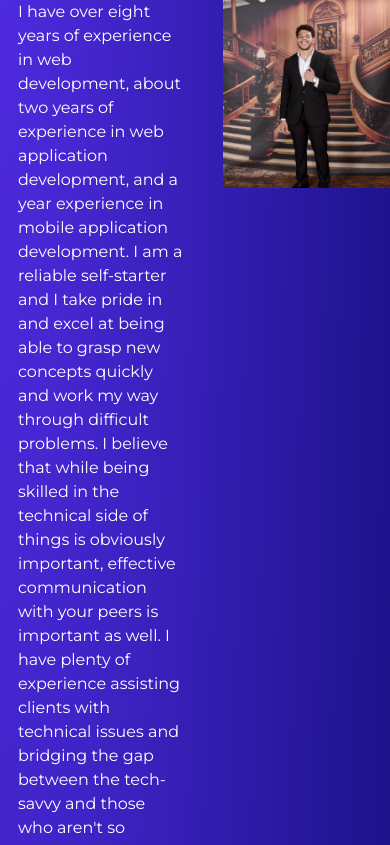
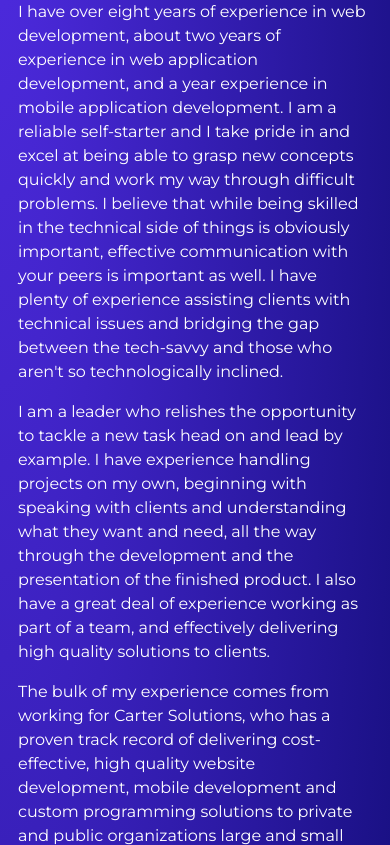
Before and after one commit to AndreCarter-CS/portfolio, a Gatsby site: page /about in a window 390 px wide. Shown: the part 184-1029 px from the top of the page. Built offline with nearby package versions, Linux system fonts and the light colour scheme; Gatsby itself is replaced by a stand-in of ours.

Commit message:
added media query styling for mobile

```diff
--- a/src/pages/about.js
+++ b/src/pages/about.js
@@ -2,14 +2,15 @@ import * as React from "react";
 
 import Layout from "../components/layout";
 import Seo from "../components/seo";
-import * as styles from "../styles/global.module.css";
+import * as global from "../styles/global.module.css";
+import * as styles from "../styles/about.module.css";
 import { StaticImage } from "gatsby-plugin-image";
 
 const About = () => (
   <Layout>
     <h1>About Me</h1>
-      <div className={styles.flexContainer}>
-        <div style={{ flex: 3 }}>
+      <div className={global.flexContainer}>
+        <div className={styles.main}>
           <p>I have over eight years of experience in web development, about two years of experience in web application development, and a year experience in mobile application development. I am a reliable self-starter and I take pride in and excel at being able to grasp new concepts quickly and work my way through difficult problems. I believe that while being skilled in the technical side of things is obviously important, effective communication with your peers is important as well. I have plenty of experience assisting clients with technical issues and bridging the gap between the tech-savvy and those who aren't so technologically inclined.</p>
           <p>I am a leader who relishes the opportunity to tackle a new task head on and lead by example. I have experience handling projects on my own, beginning with speaking with clients and understanding what they want and need, all the way through the development and the presentation of the finished product. I also have a great deal of experience working as part of a team, and effectively delivering high quality solutions to clients.</p>
           <p>The bulk of my experience comes from working for Carter Solutions, who has a proven track record of delivering cost-effective, high quality website development, mobile development and custom programming solutions to private and public organizations large and small since 1995. I also have experience on the freelance side of things, and have independently designed (using Adobe Photoshop) and developed websites for several businesses and organizations using a number of Content Management Systems.</p>
@@ -17,7 +18,7 @@ const About = () => (
           <p>My most recent experience comes from my time as a Software Engineer at OnSolve where I contributed to the development and maintenance of three separate iOS and Android applications built using the React Native framework and capable of delivering high volumes of messages via multiple communication methods across 29 different locales/languages.</p>
           <p>Technology is a passion of mine, and growing my knowledge everyday is not only something that I strive to do, but that I am grateful for. I am always actively seeking new opportunities to challenge myself and grow as a developer and a person.</p>
         </div>
-        <div style={{ flex: 3, paddingLeft: 40 }}>
+        <div className={styles.profilePicture}>
           <StaticImage
             src="../images/andre-2.jpeg"
             alt="Andre Carter"
--- /dev/null
+++ b/src/styles/about.module.css
@@ -0,0 +1,19 @@
+.main {
+    flex: 3;
+}
+
+.profilePicture {
+    flex: 3;
+    padding-left: 40px;
+}
+
+@media screen and (max-width: 800px) {
+    .main {
+        padding-right: 20px;
+    }
+
+    .profilePicture {
+        padding-left: 0px;
+        padding-right: 20px;
+    }
+}
--- a/src/styles/global.module.css
+++ b/src/styles/global.module.css
@@ -55,3 +55,9 @@ footer p{
 .flexContainer {
   display: flex;
 }
+
+@media screen and (max-width: 800px) {
+  .flexContainer {
+    display: block;
+  }
+}
--- a/src/styles/home.module.css
+++ b/src/styles/home.module.css
@@ -32,3 +32,22 @@
 .highlighted {
     box-shadow: inset 0 -2.5rem 0 #c00076;
 }
+
+.main {
+  flex: 3;
+}
+
+.mainImage {
+  flex: 3;
+}
+
+@media screen and (max-width: 800px) {
+  .main {
+    padding-right: 20px;
+  }
+
+  .mainImage {
+    padding-top: 10px;
+    padding-right: 20px;
+  }
+}
```
Also changed, not shown: src/pages/home.js (+4 -4 lines), public/static/90cdf1334765d62e4ddc79a738e158be/5f6af/andre.webp (added).
